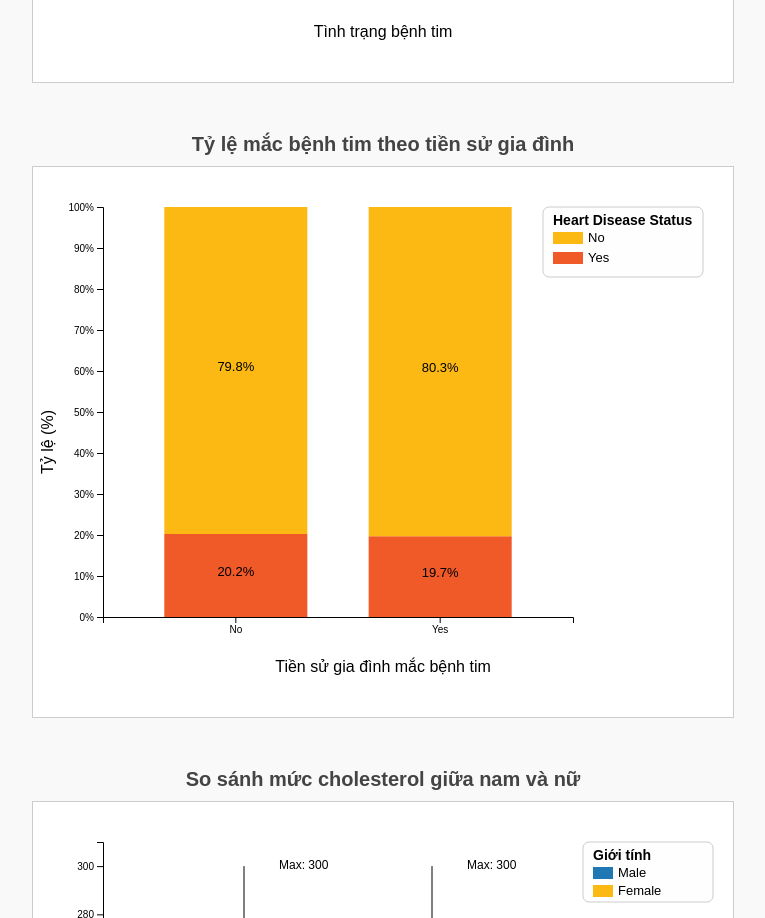
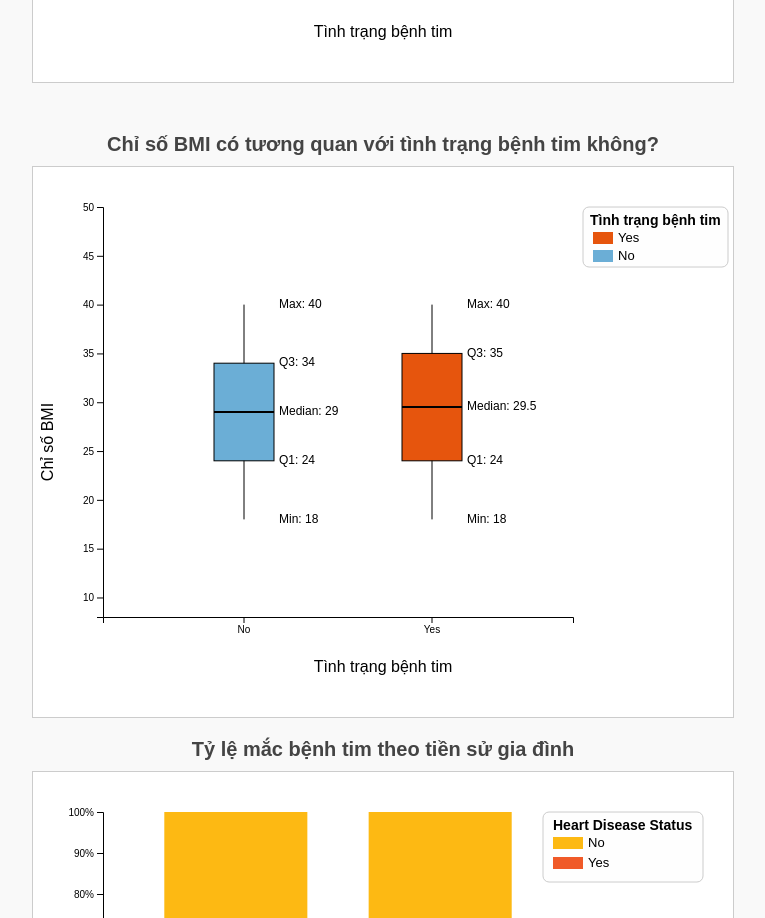
Before and after one commit to tnstanHCMUS/TQHDL, a plain HTML site: page Script/index.html in a window 1280 px wide. Shown: the part 600-1518 px from the top of the page, without its empty margins (257-1022 px from the left). Drawn offline with nearby package versions, Linux system fonts and the light colour scheme.

Commit message:
update task 6

```diff
--- a/Script/index.html
+++ b/Script/index.html
@@ -15,6 +15,12 @@
         <svg id="chart-task5"></svg>
     </section>
 
+    <!-- Task 6 -->
+     <section>
+        <h2>Chỉ số BMI có tương quan với tình trạng bệnh tim không?</h2>
+        <svg id="chart-task6"></svg>
+     </section>
+
     <!-- Task 7 -->
     <section class="viz-block">
         <h2>Tỷ lệ mắc bệnh tim theo tiền sử gia đình</h2>
@@ -29,6 +35,7 @@
 
     <!-- Gọi cả 2 file JS -->
     <script src="task5.js"></script>
+    <script src="task6.js"></script>
     <script src="task7.js"></script>
     <script src="task8.js"></script>
 
--- /dev/null
+++ b/Script/task6.js
@@ -0,0 +1,141 @@
+const width6 = 700;
+const height6 = 550;
+const margin6 = { top: 40, right: 160, bottom: 100, left: 70 };
+
+const svg6 = d3.select("#chart-task6")
+    .attr("width", width6)
+    .attr("height", height6);
+
+d3.csv("project_heart_disease.csv").then(data => {
+    data = data.filter(d => d["Heart Disease Status"] && d["BMI"]);
+    // console.log(`Number of records in data: ${data.length}`);
+
+    const grouped = d3.groups(data, d => d["Heart Disease Status"]);
+
+    const colorScale = d3.scaleOrdinal()
+        .domain(["Yes", "No"])
+        .range(["#e6550d", "#6baed6"]);
+
+    const stats = grouped.map(([status, values]) => {
+        const levels = values.map(d => Math.round(+d["BMI"])).sort(d3.ascending);
+        const q1 = d3.quantile(levels, 0.25);
+        const median = d3.quantile(levels, 0.5);
+        const q3 = d3.quantile(levels, 0.75);
+        const iqr = q3 - q1;
+        const min = d3.max([d3.min(levels), q1 - 1.5 * iqr]);
+        const max = d3.min([d3.max(levels), q3 + 1.5 * iqr]);
+
+        return { status, min, q1, median, q3, max };
+    });
+
+    const xScale = d3.scaleBand()
+        .domain(stats.map(d => d.status))
+        .range([margin6.left, width6 - margin6.right])
+        .padding(0.5);
+
+    const yScale = d3.scaleLinear()
+        .domain([
+            d3.min(stats, d => d.min) - 10,
+            d3.max(stats, d => d.max) + 10
+        ])
+        .range([height6 - margin6.bottom, margin6.top]);
+
+    // Trục
+    svg6.append("g")
+        .attr("transform", `translate(0, ${height6 - margin6.bottom})`)
+        .call(d3.axisBottom(xScale));
+
+    svg6.append("g")
+        .attr("transform", `translate(${margin6.left}, 0)`)
+        .call(d3.axisLeft(yScale));
+
+    // Tiêu đề
+    svg6.append("text")
+        .attr("x", width6 / 2)
+        .attr("y", height6 - 45)
+        .attr("text-anchor", "middle")
+        .style("font-size", "16px")
+        .text("Tình trạng bệnh tim");
+
+    svg6.append("text")
+        .attr("transform", "rotate(-90)")
+        .attr("x", -height6 / 2)
+        .attr("y", 20)
+        .attr("text-anchor", "middle")
+        .style("font-size", "16px")
+        .text("Chỉ số BMI");
+
+    // Vẽ box plot
+    stats.forEach(d => {
+        const cx = xScale(d.status) + xScale.bandwidth() / 2;
+        const color = colorScale(d.status);
+
+        // Đường min-max
+        svg6.append("line")
+            .attr("x1", cx).attr("x2", cx)
+            .attr("y1", yScale(d.min)).attr("y2", yScale(d.max))
+            .attr("stroke", "black");
+
+        // Box Q1 - Q3
+        svg6.append("rect")
+            .attr("x", cx - 30).attr("width", 60)
+            .attr("y", yScale(d.q3))
+            .attr("height", yScale(d.q1) - yScale(d.q3))
+            .attr("fill", color)
+            .attr("stroke", "black");
+
+        // Median line
+        svg6.append("line")
+            .attr("x1", cx - 30).attr("x2", cx + 30)
+            .attr("y1", yScale(d.median)).attr("y2", yScale(d.median))
+            .attr("stroke", "black")
+            .attr("stroke-width", 2);
+
+        // Hiển thị số
+        svg6.append("text").attr("x", cx + 35).attr("y", yScale(d.min))
+            .attr("alignment-baseline", "middle").style("font-size", "12px").text(`Min: ${d.min}`);
+        svg6.append("text").attr("x", cx + 35).attr("y", yScale(d.q1))
+            .attr("alignment-baseline", "middle").style("font-size", "12px").text(`Q1: ${d.q1}`);
+        svg6.append("text").attr("x", cx + 35).attr("y", yScale(d.median))
+            .attr("alignment-baseline", "middle").style("font-size", "12px").text(`Median: ${d.median}`);
+        svg6.append("text").attr("x", cx + 35).attr("y", yScale(d.q3))
+            .attr("alignment-baseline", "middle").style("font-size", "12px").text(`Q3: ${d.q3}`);
+        svg6.append("text").attr("x", cx + 35).attr("y", yScale(d.max))
+            .attr("alignment-baseline", "middle").style("font-size", "12px").text(`Max: ${d.max}`);
+    });
+
+    // Khung chú thích (legend)
+    const legendBox = svg6.append("g")
+        .attr("transform", `translate(${width6 - 150}, ${margin6.top})`)
+        .attr("class", "legend-box");
+
+    legendBox.append("rect")
+        .attr("width", 145)
+        .attr("height", 60)
+        .attr("fill", "#fefefe")
+        .attr("stroke", "#ccc")
+        .attr("rx", 6)
+        .attr("ry", 6);
+
+    legendBox.append("text")
+        .attr("x", 7)
+        .attr("y", 18)
+        .text("Tình trạng bệnh tim")
+        .style("font-size", "14px")
+        .style("font-weight", "bold");
+
+    ["Yes", "No"].forEach((status, i) => {
+        legendBox.append("rect")
+            .attr("x", 10)
+            .attr("y", 25 + i * 18)
+            .attr("width", 20)
+            .attr("height", 12)
+            .attr("fill", colorScale(status));
+
+        legendBox.append("text")
+            .attr("x", 35)
+            .attr("y", 35 + i * 18)
+            .text(status)
+            .style("font-size", "13px");
+    });
+});
```
